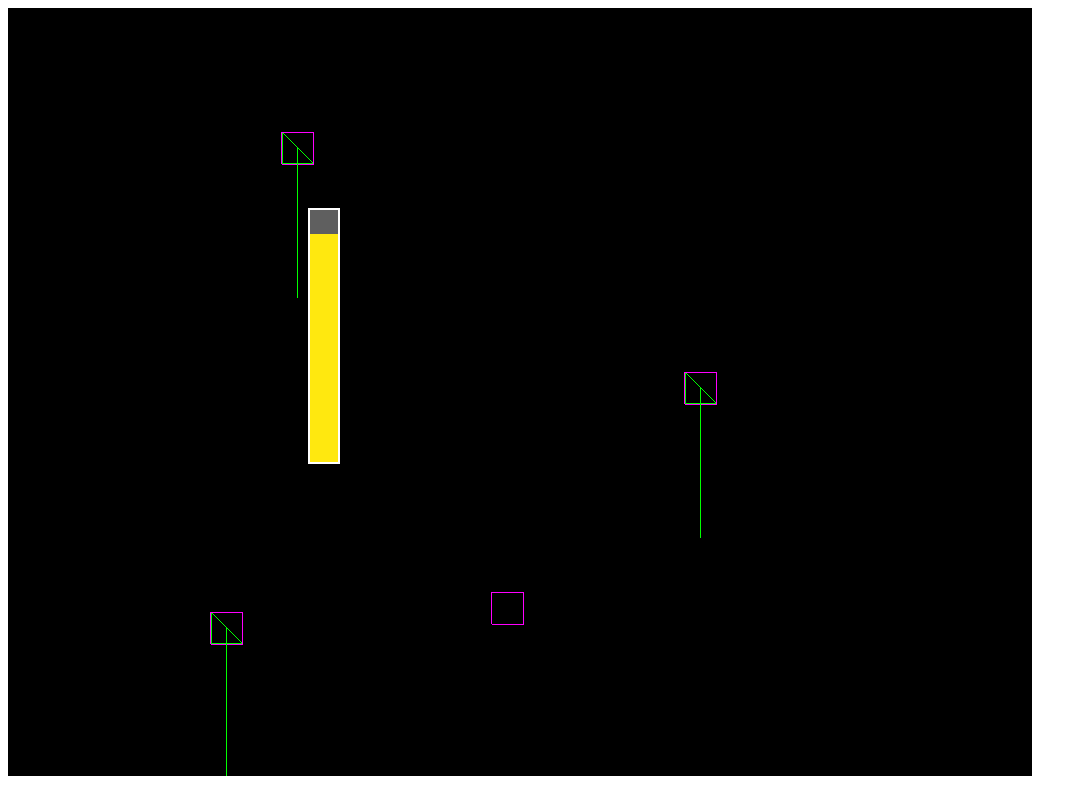
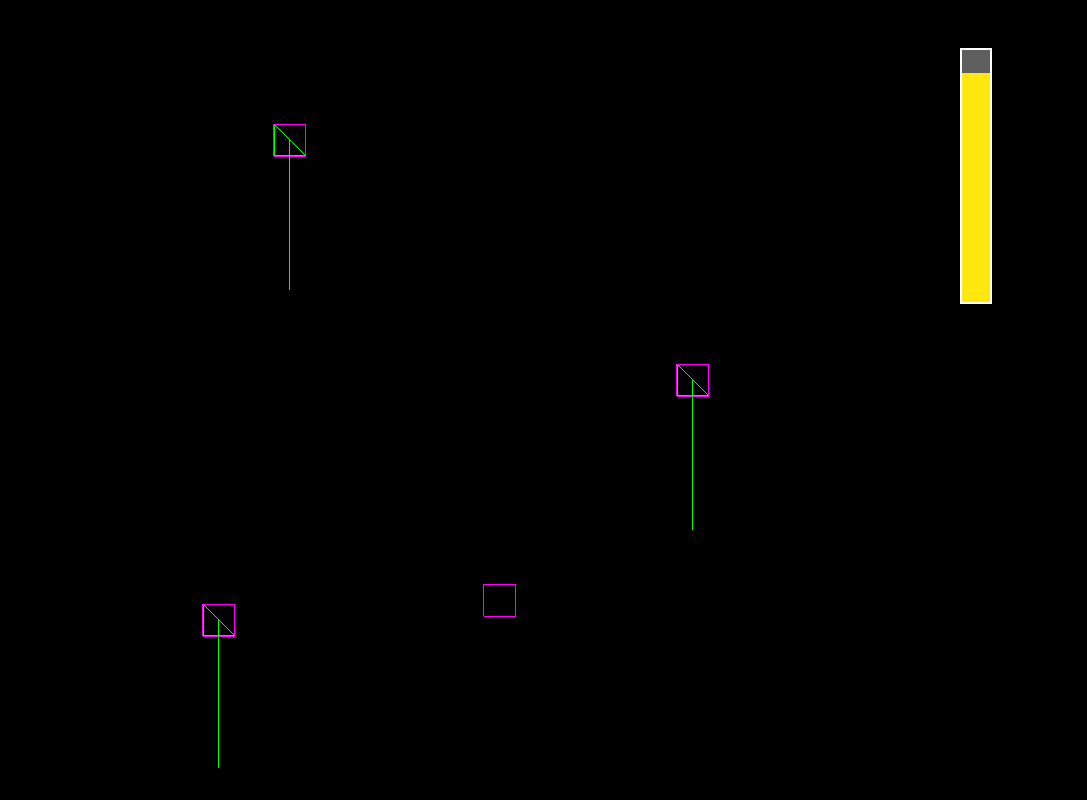
Before and after one commit to drusin/beerloose, a website built with webpack: page index.html in a window 1280 px wide. Shown: the whole page, without its empty margins (0-1087 px from the left). Built offline with nearby package versions, Linux system fonts and the light colour scheme.

Commit message:
Relocate assets, make background black

```diff
--- a/index.html
+++ b/index.html
@@ -1,8 +1,16 @@
 <!DOCTYPE html>
 <html lang="en">
-<head>
-	<meta charset="UTF-8">
-	<title>My game</title>
+	<head>
+		<meta charset="UTF-8">
+		<title>Beerloose</title>
+		<style lang="css">
+			body {
+				margin: 0;
+				padding:0;
+				background-color: black;
+			}
+		</style>
+		<meta charset="UTF-8">
 </head>
 <body>
 <div id="canvas-parent"></div>
--- a/src/GameScene.js
+++ b/src/GameScene.js
@@ -30,7 +30,7 @@ export default class GameScene extends Scene {
 			gameObject.y = dragY;
 		});
 
-		this.beer = new BeerBar(this, 300, 200);
+		this.beer = new BeerBar(this, width - 64, 48);		// position on top right corner.
 	}
 
 	update(time, delta) {
--- a/src/beer_bar.js
+++ b/src/beer_bar.js
@@ -43,8 +43,8 @@ export default class BeerBar {
         this.bar.fillRect(this.x + this.border, this.y + this.border, this.width - inset, this.height - inset);
 
         // Existing beer
-        const filledHeight = Math.floor(this.height * this.amount / 100);
+        const filledHeight = Math.floor((this.height - inset) * this.amount / 100);
         this.bar.fillStyle(0xffe80f);
-        this.bar.fillRect(this.x + this.border, this.y + this.border - filledHeight + this.height, this.width - inset, filledHeight - inset);
+        this.bar.fillRect(this.x + this.border, this.y - filledHeight + this.height - this.border, this.width - inset, filledHeight);
     }
 }
```
Also changed, not shown: src/assets/LeftBeer.json (renamed from assets/LeftBeer.json), src/assets/LeftBeer.png (renamed from assets/LeftBeer.png), src/assets/NoBeer.json (renamed from assets/NoBeer.json), src/assets/NoBeer.png (renamed from assets/NoBeer.png), src/assets/RightBeer.json (renamed from assets/RightBeer.json), src/assets/RightBeer.png (renamed from assets/RightBeer.png), src/assets/TwoBeers.json (renamed from assets/TwoBeers.json), src/assets/TwoBeers.png (renamed from assets/TwoBeers.png), 2 other files.
